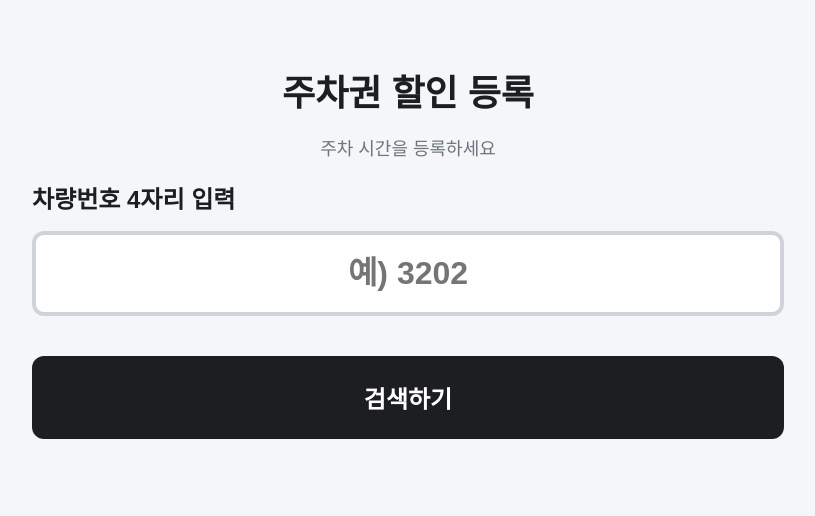
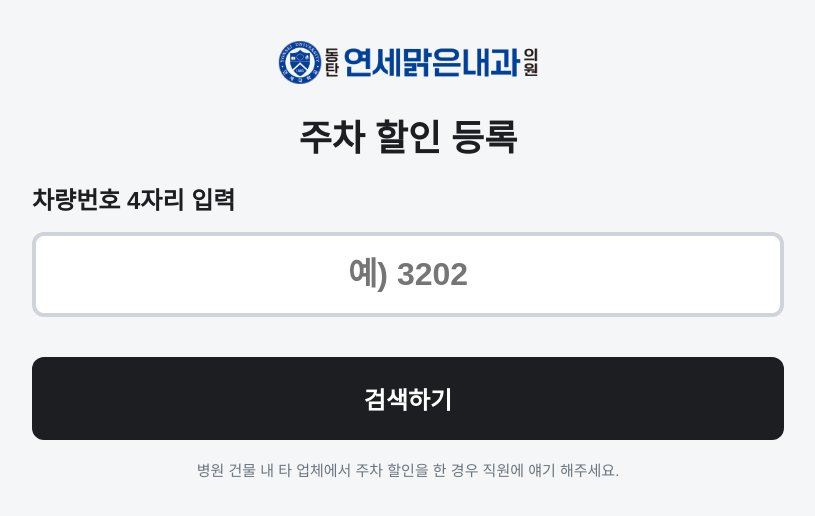
Before and after one commit to jm4293/dongtan_parking, a Next.js app: page / in a window 1280 px wide. Shown: the top 516 px of the page, without its empty margins (232-1047 px from the left). Built offline with nearby package versions, Linux system fonts and the light colour scheme.

Commit message:
ui: 주차 할인 UI 개선 및 로고 추가

```diff
--- a/app/page.tsx
+++ b/app/page.tsx
@@ -1,6 +1,7 @@
 "use client";
 
 import { useState } from "react";
+import Image from "next/image";
 
 type Step = "INPUT" | "LOADING" | "SELECT_CAR" | "DISCOUNT" | "SUCCESS";
 
@@ -131,12 +132,24 @@ export default function Home() {
       }}
     >
       <header style={{ marginBottom: "20px", textAlign: "center" }}>
+        <div
+          style={{
+            display: "flex",
+            justifyContent: "center",
+            marginBottom: "16px",
+          }}
+        >
+          <Image
+            src="/logo.png"
+            alt="Logo"
+            width={260}
+            height={45}
+            style={{ objectFit: "contain" }}
+          />
+        </div>
         <h1 style={{ fontSize: "36px", marginBottom: "8px" }}>
-          주차권 할인 등록
+          주차 할인 등록
         </h1>
-        <p style={{ color: "#6c757d", fontSize: "18px" }}>
-          주차 시간을 등록하세요
-        </p>
       </header>
 
       {/* 로딩 인디케이터 (Glassmorphism + 간지나는 모션) */}
@@ -185,6 +198,18 @@ export default function Home() {
           >
             검색하기
           </button>
+          <p
+            style={{
+              marginTop: "20px",
+              color: "#6c757d",
+              fontSize: "15px",
+              textAlign: "center",
+              wordBreak: "keep-all",
+              lineHeight: "1.5",
+            }}
+          >
+            병원 건물 내 타 업체에서 주차 할인을 한 경우 직원에 얘기 해주세요.
+          </p>
         </div>
       )}
 
@@ -409,8 +434,29 @@ export default function Home() {
                 ? `${finalHours}시간 적용`
                 : `${Math.floor(finalHours)}시간 30분 적용`;
 
+            const entryDate = new Date(selectedCar.entryTime.replace(" ", "T") + "+09:00");
+            const exitDate = new Date(entryDate.getTime() + finalHours * 60 * 60 * 1000);
+            const exitTimeStr = `${exitDate.getHours().toString().padStart(2, '0')}:${exitDate.getMinutes().toString().padStart(2, '0')}`;
+
             return (
               <div style={{ textAlign: "center", marginBottom: "20px" }}>
+                <div style={{ backgroundColor: "#f8f9fa", borderRadius: "12px", padding: "20px", marginBottom: "24px", textAlign: "left", border: "1px solid #e9ecef" }}>
+                  <div style={{ display: "flex", justifyContent: "space-between", marginBottom: "12px" }}>
+                    <span style={{ color: "#495057", fontSize: "16px" }}>실제 주차시간</span>
+                    <span style={{ color: "#1c1e21", fontSize: "16px", fontWeight: "bold" }}>{selectedCar.duration}</span>
+                  </div>
+                  <div style={{ display: "flex", justifyContent: "space-between", marginBottom: "12px" }}>
+                    <span style={{ color: "#495057", fontSize: "16px" }}>주차 할인시간</span>
+                    <span style={{ color: "#0056b3", fontSize: "16px", fontWeight: "bold" }}>
+                      {finalHours % 1 === 0 ? `${finalHours}시간` : `${Math.floor(finalHours)}시간 30분`}
+                    </span>
+                  </div>
+                  <div style={{ display: "flex", justifyContent: "space-between", borderTop: "1px dashed #ced4da", paddingTop: "12px", marginTop: "4px" }}>
+                    <span style={{ color: "#495057", fontSize: "16px", fontWeight: "bold" }}>출차 기한</span>
+                    <span style={{ color: "#fa5252", fontSize: "16px", fontWeight: "bold" }}>{exitTimeStr} 까지 출차하세요</span>
+                  </div>
+                </div>
+
                 <button
                   onClick={() => handleDiscount(finalHours)}
                   className="btn-primary"
```
Also changed, not shown: public/logo.png (added).
